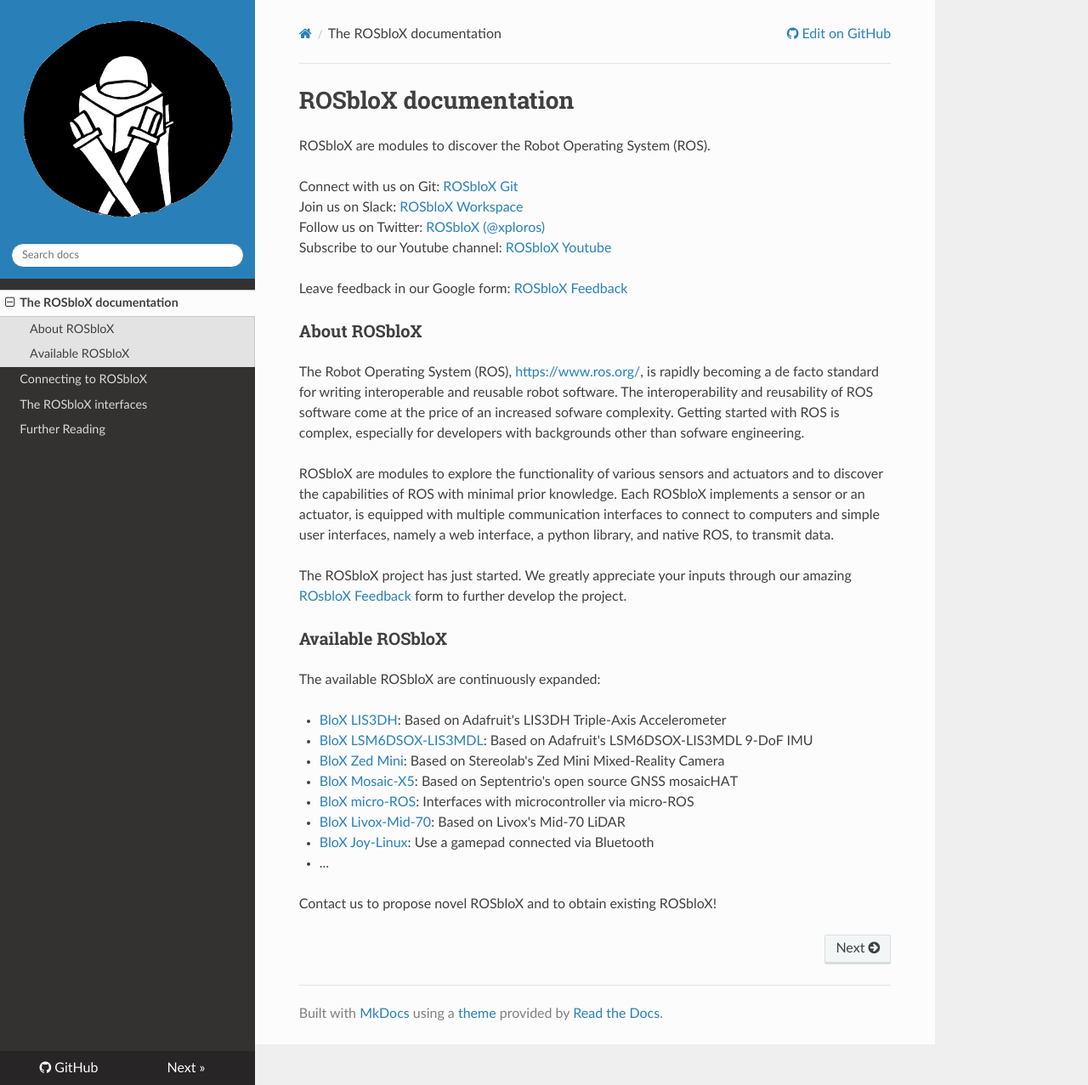
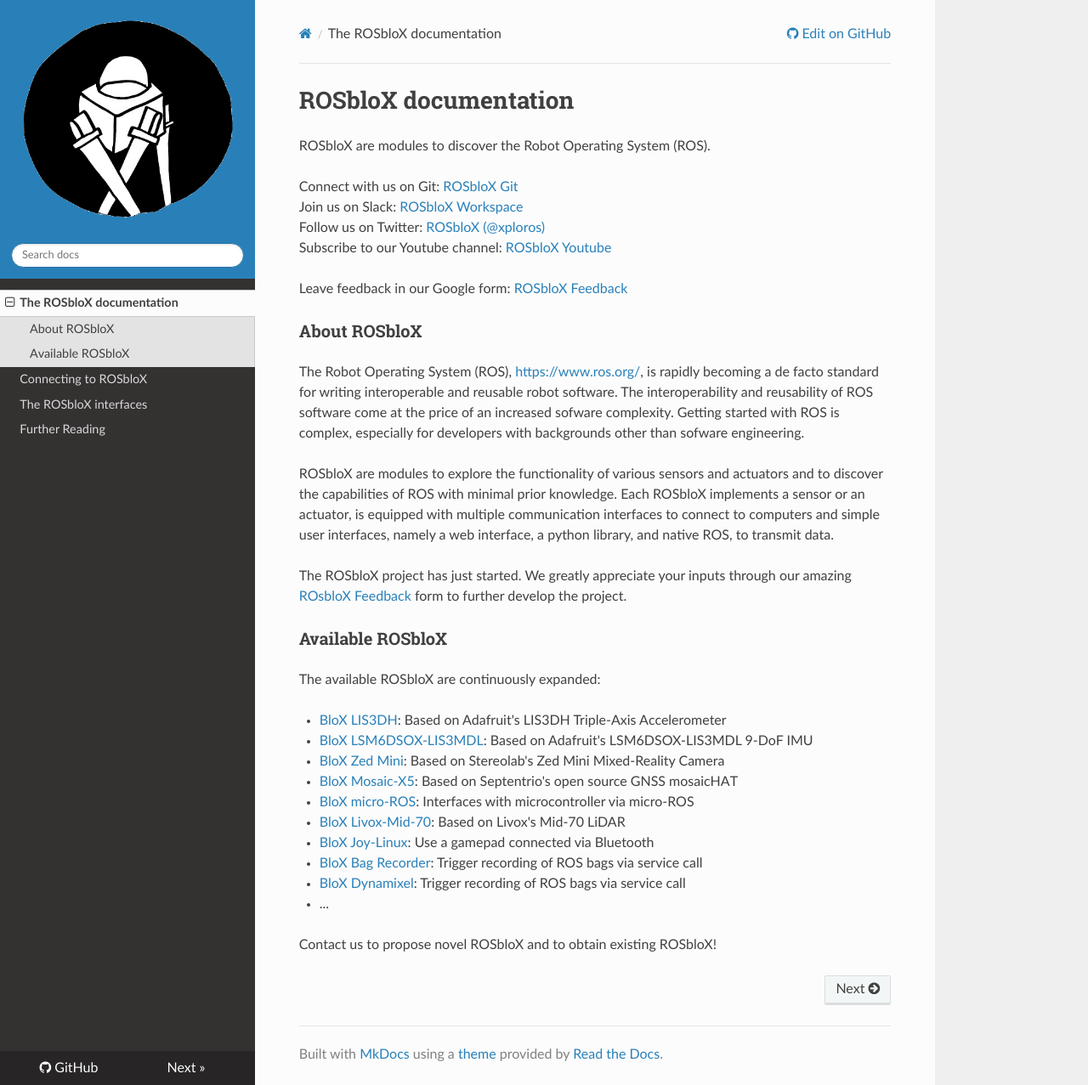
Before and after one commit to rosblox/rosblox.github.io, an MkDocs documentation site: the page built from docs/index.md, in a window 1280 px wide and 1277 px high. Shown: the whole window at 85% size. Built offline with MkDocs 1.6.1, drawn with Linux system fonts in a browser that asks for light colours; nearby versions of some CDN libraries.

Commit message:
Update packages.

```diff
--- a/docs/index.md
+++ b/docs/index.md
@@ -30,6 +30,8 @@
 - [BloX micro-ROS](https://github.com/rosblox/blox-micro-ros): Interfaces with microcontroller via micro-ROS
 - [BloX Livox-Mid-70](https://github.com/rosblox/blox-livox-ros2-driver): Based on Livox's Mid-70 LiDAR
 - [BloX Joy-Linux](https://github.com/rosblox/blox-joy-linux): Use a gamepad connected via Bluetooth
+- [BloX Bag Recorder](https://github.com/rosblox/blox-bag-recorder): Trigger recording of ROS bags via service call
+- [BloX Dynamixel](https://github.com/rosblox/blox-dynamixel): Trigger recording of ROS bags via service call
 - ...
 
 Contact us to propose novel ROSbloX and to obtain existing ROSbloX!
```
